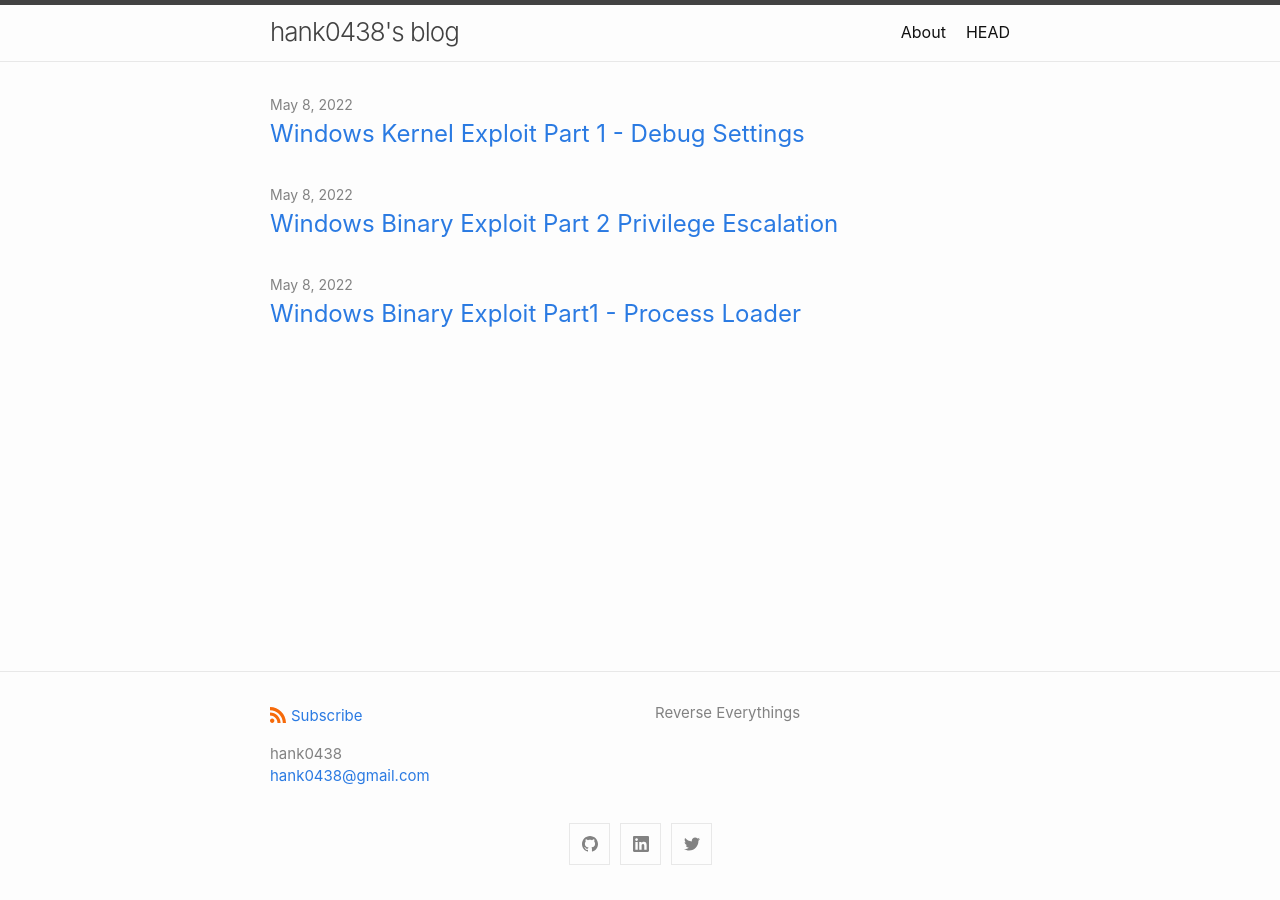
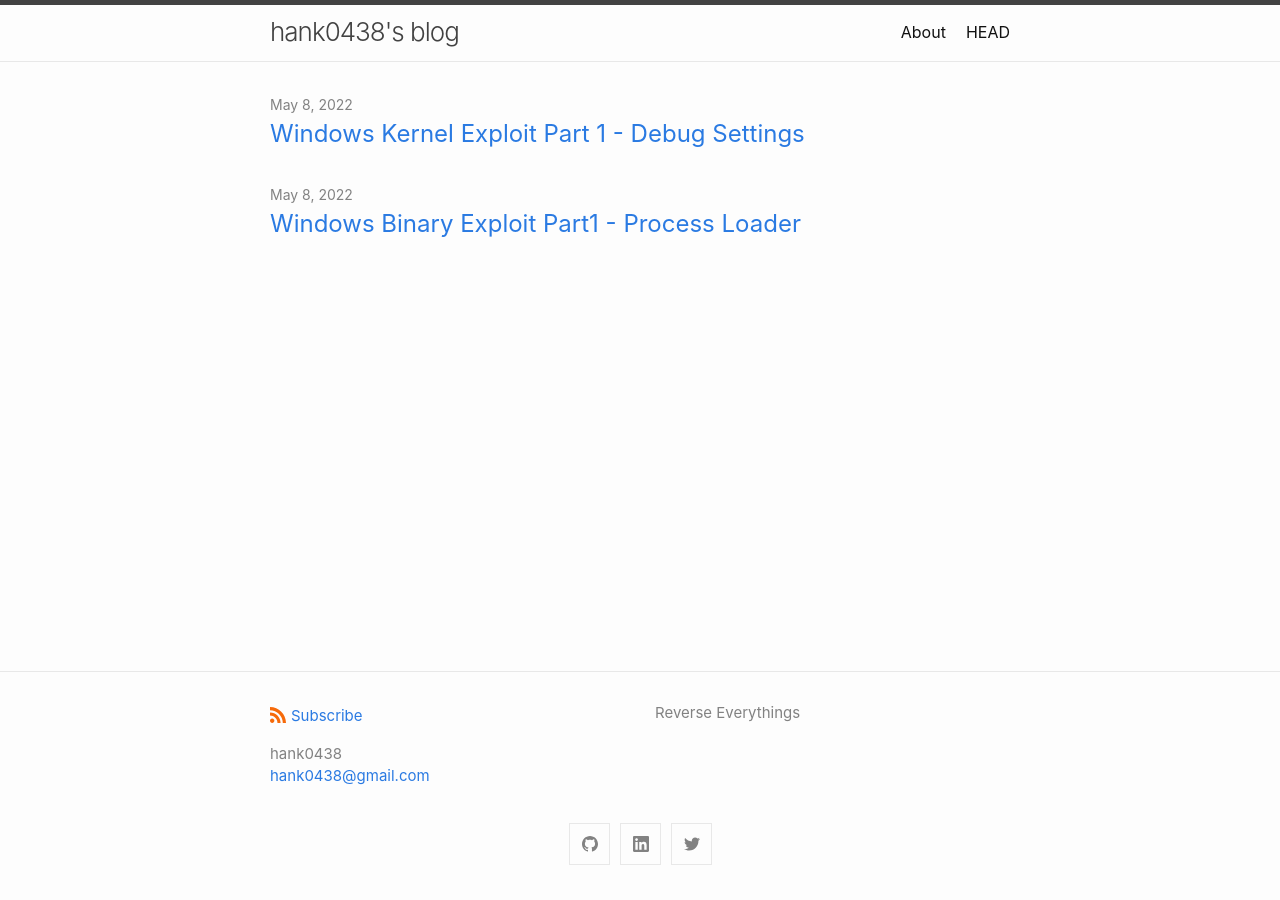
Before and after one commit to Hank0438/hank0438.github.io, a Jekyll site: the page built from index.md, in a window 1280 px wide. Built offline with Jekyll 4.4.1, drawn with Linux system fonts in a browser that asks for light colours; part of the change alters nothing that is shown.

Commit message:
Update 2022-05-08-Windows-Binary-Exploit-Part-2-Privilege-Escalation.md

```diff
--- a/_posts/2022-05-08-Windows-Binary-Exploit-Part-2-Privilege-Escalation.md
+++ b/_posts/2022-05-08-Windows-Binary-Exploit-Part-2-Privilege-Escalation.md
@@ -1,5 +1,7 @@
 ---
 layout: post
+title: "Windows Binary Exploit Part 2 - Privilege Escalation.md"
+published: false
 ---
 
 Eos eu docendi tractatos sapientem, brute option menandri in vix, quando vivendo accommodare te ius. Nec melius fastidii constituam id, viderer theophrastus ad sit, hinc semper periculis cum id. Noluisse postulant assentior est in, no choro sadipscing repudiandae vix. Vis in euismod delenit dignissim. Ex quod nostrum sit, suas decore animal id ius, nobis solet detracto quo te.
```
